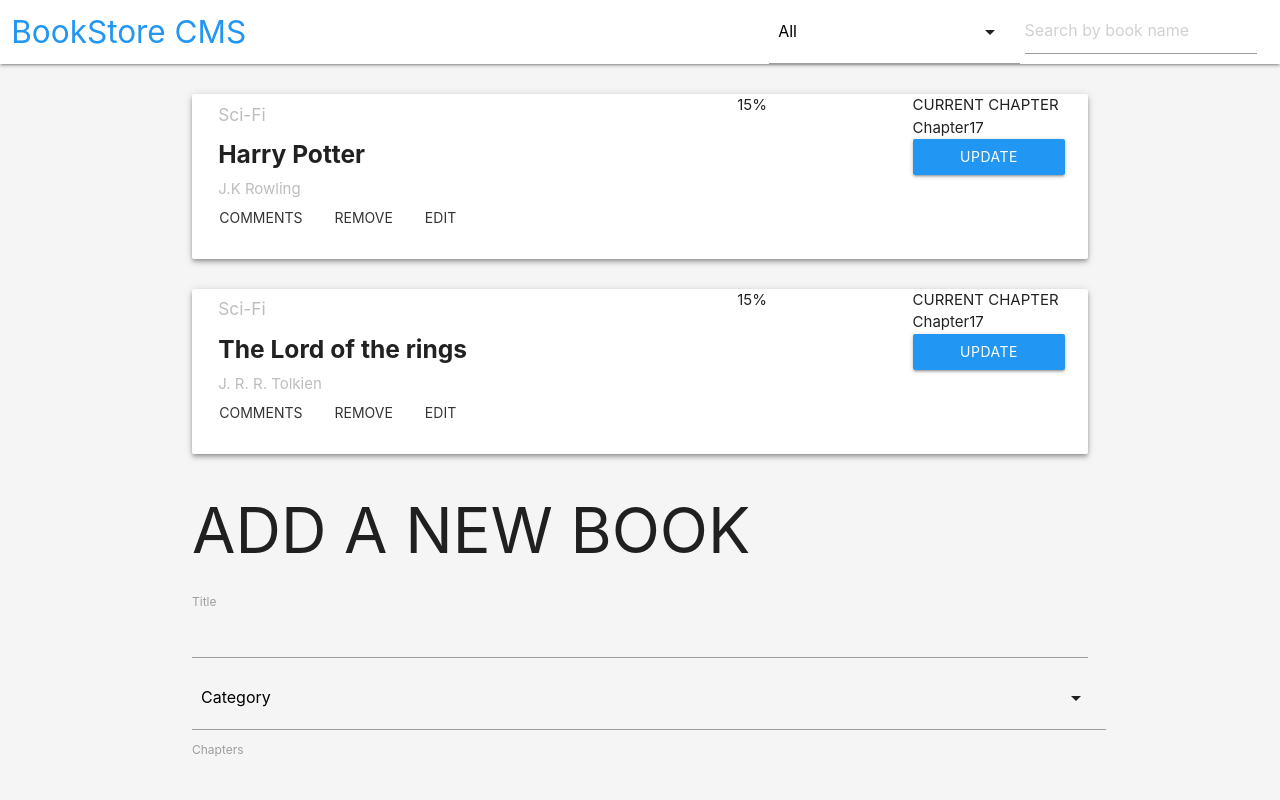
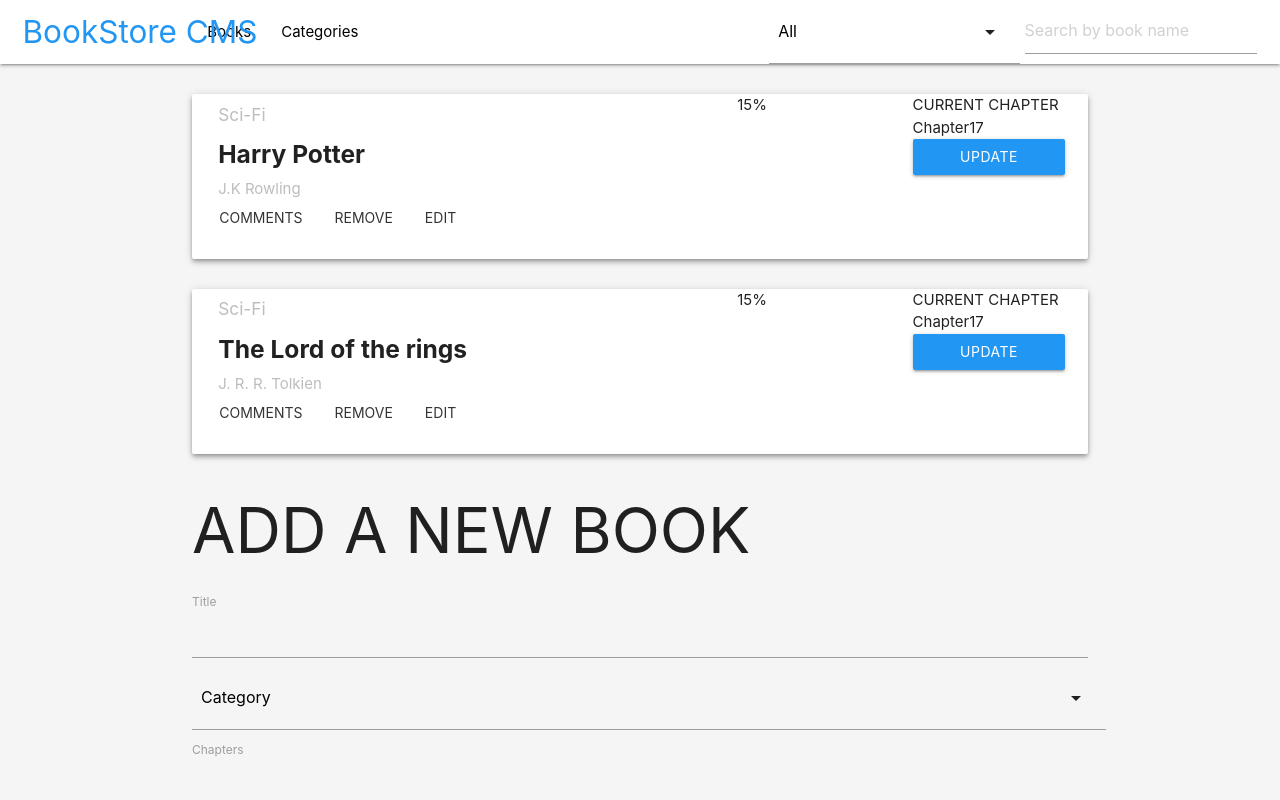
Before and after one commit to Corey-Peyton/bookstore-react-redux, a React (Create React App) app: page / in a window 1280 px wide. Shown: the top 800 px of the page. Built offline with nearby package versions, Linux system fonts and the light colour scheme.

Commit message:
Refactor search styles

```diff
--- a/src/containers/Search.js
+++ b/src/containers/Search.js
@@ -18,10 +18,24 @@
   return (
     <nav>
       <div className="nav-wrapper row white">
-        <div className="col s7">
-          <a href="!#" className="brand-logo blue-text darken-2">
-            BookStore CMS
-          </a>
+        <div className="col s7 row">
+          <div className="col s3">
+            <a href="!#" className="brand-logo blue-text darken-2 ">
+              BookStore CMS
+            </a>
+          </div>
+          <ul id="nav-mobile" className="hide-on-med-and-down">
+            <li>
+              <a href="sass.html" className="black-text">
+                Books
+              </a>
+            </li>
+            <li>
+              <a href="collapsible.html" className="black-text">
+                Categories
+              </a>
+            </li>
+          </ul>
         </div>
         <div className="nav-right col s5 row">
           <div className="col s6">
```
